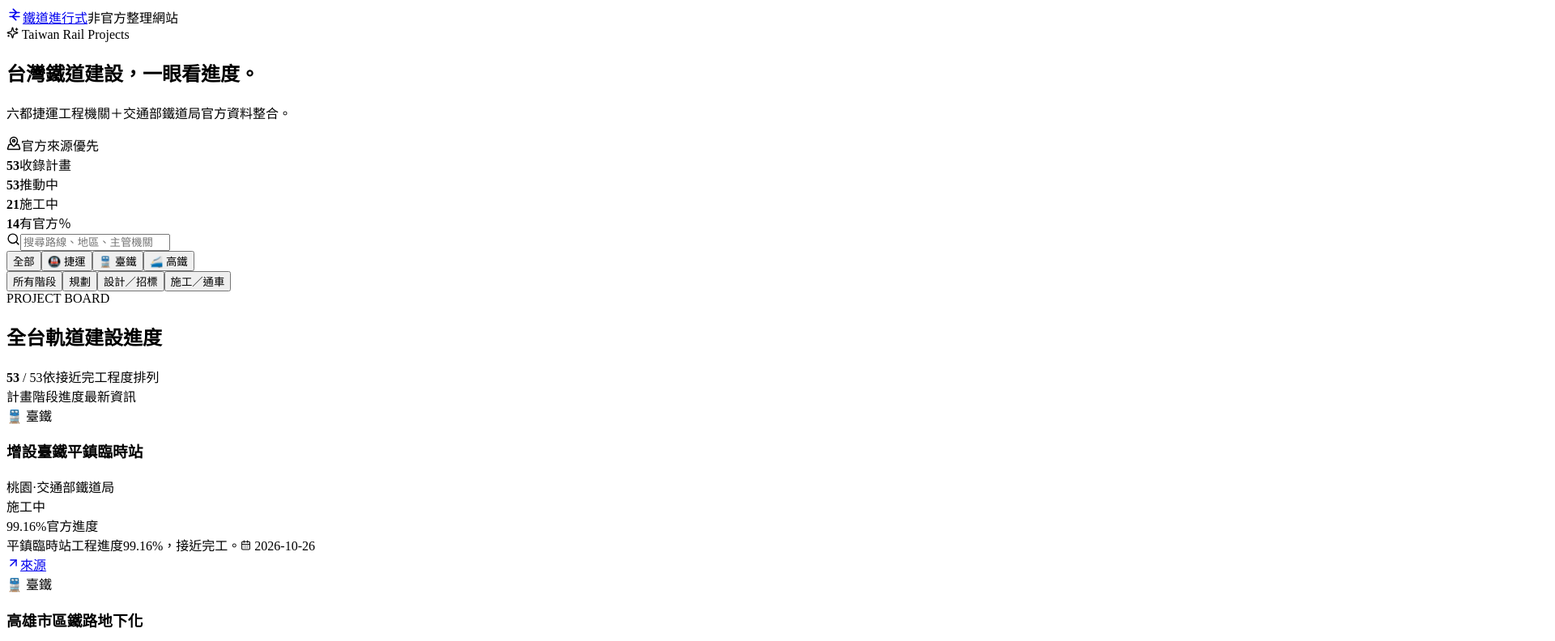
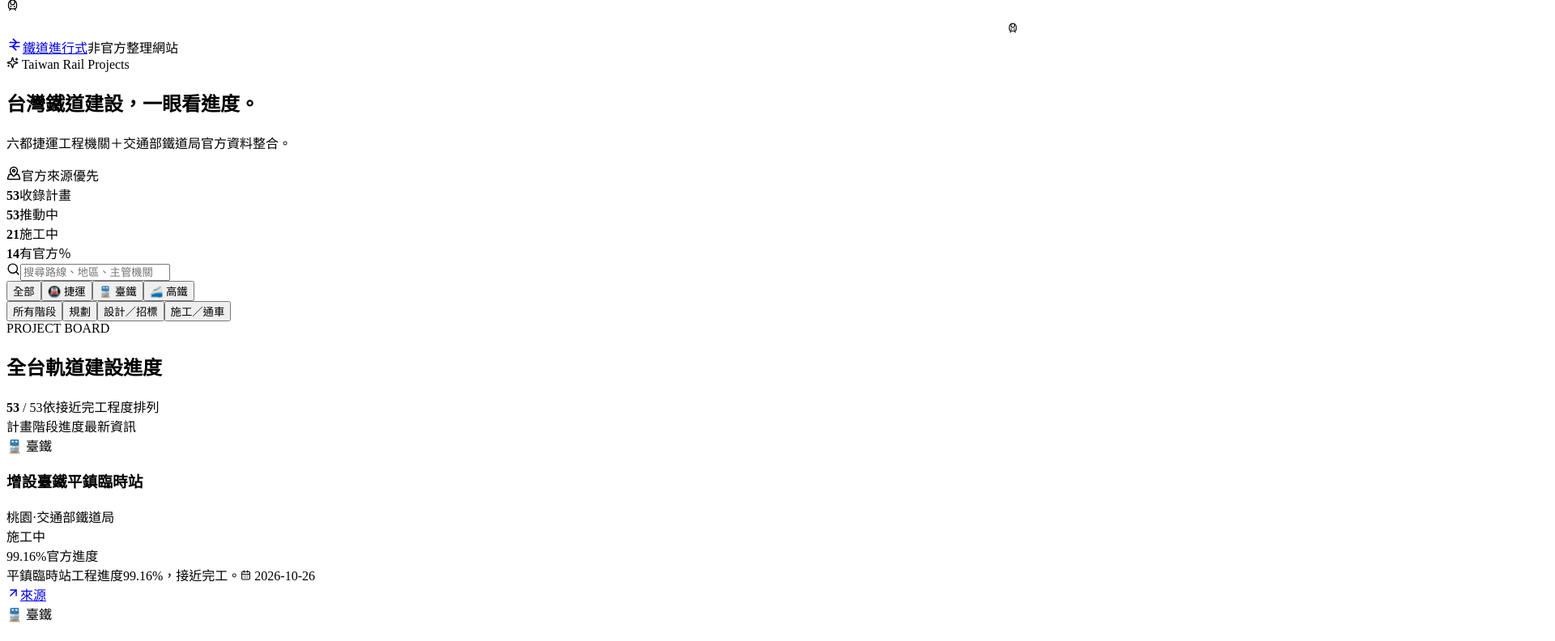
Before and after one commit to k1vink1vin/railway-in-progress-tw, a React (Vite) app: page / in a window 1280 px wide. Shown: the top 792 px of the page at 81% size, 1920 px wide, since content can reach past the window. Built offline with nearby package versions, Linux system fonts and the light colour scheme; the HTML template or start-up script is replaced by a standard one.

Commit message:
feat: add scroll rail and in-view railway animations

```diff
--- a/src/App.tsx
+++ b/src/App.tsx
@@ -1,5 +1,13 @@
-import { useMemo, useState } from 'react'
-import { motion } from 'framer-motion'
+import { useEffect, useMemo, useRef, useState } from 'react'
+import {
+  animate,
+  motion,
+  useInView,
+  useReducedMotion,
+  useScroll,
+  useSpring,
+  useTransform,
+} from 'framer-motion'
 import {
   ArrowUpRight,
   CalendarDays,
@@ -7,6 +15,7 @@
   RailSymbol,
   Search,
   Sparkles,
+  TrainFront,
 } from 'lucide-react'
 import { projects } from './data/projects'
 import type { ProjectPhase, ProjectType, RailwayProject } from './types'
@@ -91,6 +100,73 @@
   return a.name.localeCompare(b.name, 'zh-Hant')
 }
 
+function CountUp({ value }: { value: number }) {
+  const ref = useRef<HTMLSpanElement>(null)
+  const isInView = useInView(ref, { once: true, margin: '-10%' })
+  const reduceMotion = useReducedMotion()
+  const [display, setDisplay] = useState(reduceMotion ? value : 0)
+
+  useEffect(() => {
+    if (!isInView || reduceMotion) {
+      if (reduceMotion) setDisplay(value)
+      return
+    }
+
+    const controls = animate(0, value, {
+      duration: 0.8,
+      ease: 'easeOut',
+      onUpdate: (latest) => setDisplay(latest),
+    })
+
+    return () => controls.stop()
+  }, [isInView, reduceMotion, value])
+
+  return <span ref={ref}>{display.toFixed(2)}%</span>
+}
+
+function ScrollRail() {
+  const reduceMotion = useReducedMotion()
+  const { scrollYProgress } = useScroll()
+  const smoothProgress = useSpring(scrollYProgress, {
+    stiffness: 110,
+    damping: 26,
+    mass: 0.4,
+  })
+  const trainY = useTransform(smoothProgress, [0, 1], ['0%', 'calc(100% - 28px)'])
+  const trainX = useTransform(smoothProgress, [0, 1], ['0%', 'calc(100% - 28px)'])
+
+  if (reduceMotion) return null
+
+  return (
+    <>
+      <div className="scroll-rail scroll-rail-desktop" aria-hidden="true">
+        <div className="rail-line rail-line-vertical" />
+        <motion.div
+          className="rail-progress rail-progress-vertical"
+          style={{ scaleY: smoothProgress }}
+        />
+        <motion.div className="scroll-train scroll-train-vertical" style={{ y: trainY }}>
+          <TrainFront size={15} />
+        </motion.div>
+        <span className="rail-station rail-station-a" />
+        <span className="rail-station rail-station-b" />
+        <span className="rail-station rail-station-c" />
+      </div>
+
+      <div className="scroll-rail scroll-rail-mobile" aria-hidden="true">
+        <div className="rail-line rail-line-horizontal" />
+        <motion.div
+          className="rail-progress rail-progress-horizontal"
+          style={{ scaleX: smoothProgress }}
+        />
+        <motion.div className="scroll-train scroll-train-horizontal" style={{ x: trainX }}>
+          <TrainFront size={13} />
+        </motion.div>
+      </div>
+    </>
+  )
+}
+
 function CompactPhase({ project }: { project: RailwayProject }) {
   const currentIndex = phaseOrder.indexOf(project.phase)
 
@@ -98,13 +174,17 @@
     <div className="compact-phase" aria-label={`目前階段：${project.phaseLabel}`}>
       <div className="stage-segments">
         {phaseOrder.map((phase, index) => (
-          <span
+          <motion.span
             key={phase}
             className={[
               index < currentIndex ? 'done' : '',
               index === currentIndex ? 'current' : '',
             ].join(' ')}
             title={phaseShort[phase]}
+            initial={{ scaleX: 0.25, opacity: 0.45 }}
+            whileInView={{ scaleX: 1, opacity: 1 }}
+            viewport={{ once: true, amount: 0.8 }}
+            transition={{ delay: index * 0.035, duration: 0.25 }}
           />
         ))}
       </div>
@@ -113,15 +193,33 @@
   )
 }
 
-function ProjectRow({ project }: { project: RailwayProject }) {
+function ProjectRow({ project, index }: { project: RailwayProject; index: number }) {
+  const reduceMotion = useReducedMotion()
+  const entryX = reduceMotion ? 0 : index % 2 === 0 ? -18 : 18
+
   return (
     <motion.article
+      layout
       className="project-row"
-      whileHover={{ x: 3 }}
-      transition={{ type: 'spring', stiffness: 340, damping: 26 }}
+      initial={reduceMotion ? false : { opacity: 0, x: entryX, scale: 0.992 }}
+      whileInView={{ opacity: 1, x: 0, scale: 1 }}
+      viewport={{ once: true, amount: 0.35, margin: '0px 0px -6% 0px' }}
+      whileHover={reduceMotion ? undefined : { x: 3 }}
+      transition={{
+        layout: { type: 'spring', stiffness: 320, damping: 30 },
+        opacity: { duration: 0.28 },
+        x: { type: 'spring', stiffness: 300, damping: 26 },
+        scale: { duration: 0.28 },
+      }}
       style={{ '--route-color': project.color } as React.CSSProperties}
     >
-      <div className="route-stripe" />
+      <motion.div
+        className="route-stripe"
+        initial={reduceMotion ? false : { scaleY: 0 }}
+        whileInView={{ scaleY: 1 }}
+        viewport={{ once: true, amount: 0.5 }}
+        transition={{ duration: 0.42, ease: 'easeOut' }}
+      />
 
       <div className="project-main">
         <div className="project-title-line">
@@ -143,16 +241,26 @@
         {typeof project.progressPercent === 'number' ? (
           <div className="compact-progress" aria-label={`官方進度 ${project.progressPercent}%`}>
             <div className="compact-progress-top">
-              <span className="progress-value">{project.progressPercent.toFixed(2)}%</span>
+              <span className="progress-value"><CountUp value={project.progressPercent} /></span>
               <span className="progress-source">官方進度</span>
             </div>
             <div className="compact-progress-track">
               <motion.div
                 className="compact-progress-fill"
-                initial={{ width: 0 }}
-                animate={{ width: `${project.progressPercent}%` }}
-                transition={{ duration: 0.65, ease: 'easeOut' }}
+                initial={reduceMotion ? false : { width: 0 }}
+                whileInView={{ width: `${project.progressPercent}%` }}
+                viewport={{ once: true, amount: 0.8 }}
+                transition={{ duration: 0.78, ease: 'easeOut' }}
               />
+              {project.progressPercent >= 85 && (
+                <motion.span
+                  className="near-finish-glow"
+                  initial={{ opacity: 0 }}
+                  whileInView={{ opacity: [0, 0.9, 0.35] }}
+                  viewport={{ once: true }}
+                  transition={{ duration: 1.4, delay: 0.45 }}
+                />
+              )}
             </div>
           </div>
         ) : (
@@ -211,9 +319,13 @@
 
   return (
     <main>
+      <ScrollRail />
+
       <section className="hero">
         <div className="hero-glow hero-glow-one" />
         <div className="hero-glow hero-glow-two" />
+        <div className="hero-route hero-route-one" aria-hidden="true" />
+        <div className="hero-route hero-route-two" aria-hidden="true" />
 
         <nav className="topbar">
           <a className="brand" href="./">
@@ -235,17 +347,33 @@
             <p>六都捷運工程機關＋交通部鐵道局官方資料整合。</p>
           </motion.div>
 
-          <div className="hero-source">
+          <motion.div
+            className="hero-source"
+            initial={{ opacity: 0, x: 8 }}
+            animate={{ opacity: 1, x: 0 }}
+            transition={{ delay: 0.15, duration: 0.4 }}
+          >
             <MapPinned size={18} />
             <span>官方來源優先</span>
-          </div>
+          </motion.div>
         </div>
 
         <div className="stats-grid">
-          <div><strong>{stats.total}</strong><span>收錄計畫</span></div>
-          <div><strong>{stats.active}</strong><span>推動中</span></div>
-          <div><strong>{stats.construction}</strong><span>施工中</span></div>
-          <div><strong>{stats.withProgress}</strong><span>有官方％</span></div>
+          {[
+            [stats.total, '收錄計畫'],
+            [stats.active, '推動中'],
+            [stats.construction, '施工中'],
+            [stats.withProgress, '有官方％'],
+          ].map(([value, label], index) => (
+            <motion.div
+              key={label}
+              initial={{ opacity: 0, y: 8 }}
+              animate={{ opacity: 1, y: 0 }}
+              transition={{ delay: 0.08 + index * 0.055 }}
+            >
+              <strong>{value}</strong><span>{label}</span>
+            </motion.div>
+          ))}
         </div>
       </section>
 
@@ -317,18 +445,11 @@
           <span />
         </div>
 
-        <div className="project-list">
+        <motion.div className="project-list" layout>
           {filtered.map((project, index) => (
-            <motion.div
-              key={project.id}
-              initial={{ opacity: 0, y: 7 }}
-              animate={{ opacity: 1, y: 0 }}
-              transition={{ delay: Math.min(index, 8) * 0.025 }}
-            >
-              <ProjectRow project={project} />
-            </motion.div>
+            <ProjectRow key={project.id} project={project} index={index} />
           ))}
-        </div>
+        </motion.div>
 
         {filtered.length === 0 && (
           <div className="empty-state">
```
